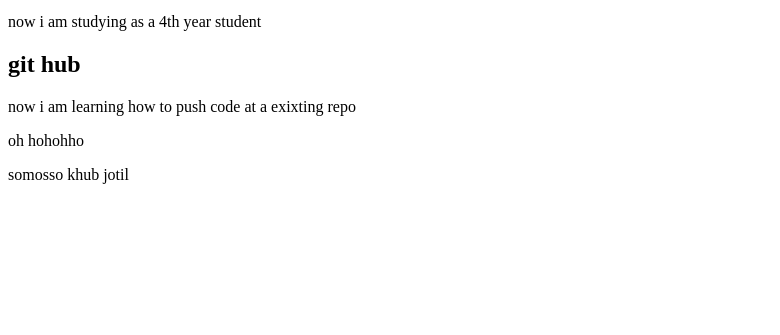
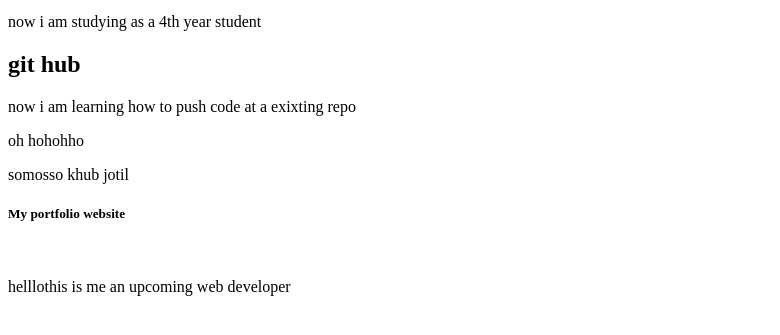
Before and after one commit to SoubirSaian/my-first-repo, a plain HTML site: page index.html in a window 1280 px wide. Shown: the part 101-436 px from the top of the page, without its empty margins (0-780 px from the left). Drawn offline with Linux system fonts and the light colour scheme.

Commit message:
new paragrafh

```diff
--- a/index.html
+++ b/index.html
@@ -16,5 +16,7 @@
     <p>now i am learning how to push code at a exixting repo</p>
     <p>oh hohohho </p>
     <p>somosso khub jotil</p>
+    <h5>My portfolio website </h5><br>
+    <p>helllothis is me an upcoming web developer</p>
 </body>
 </html>
```
